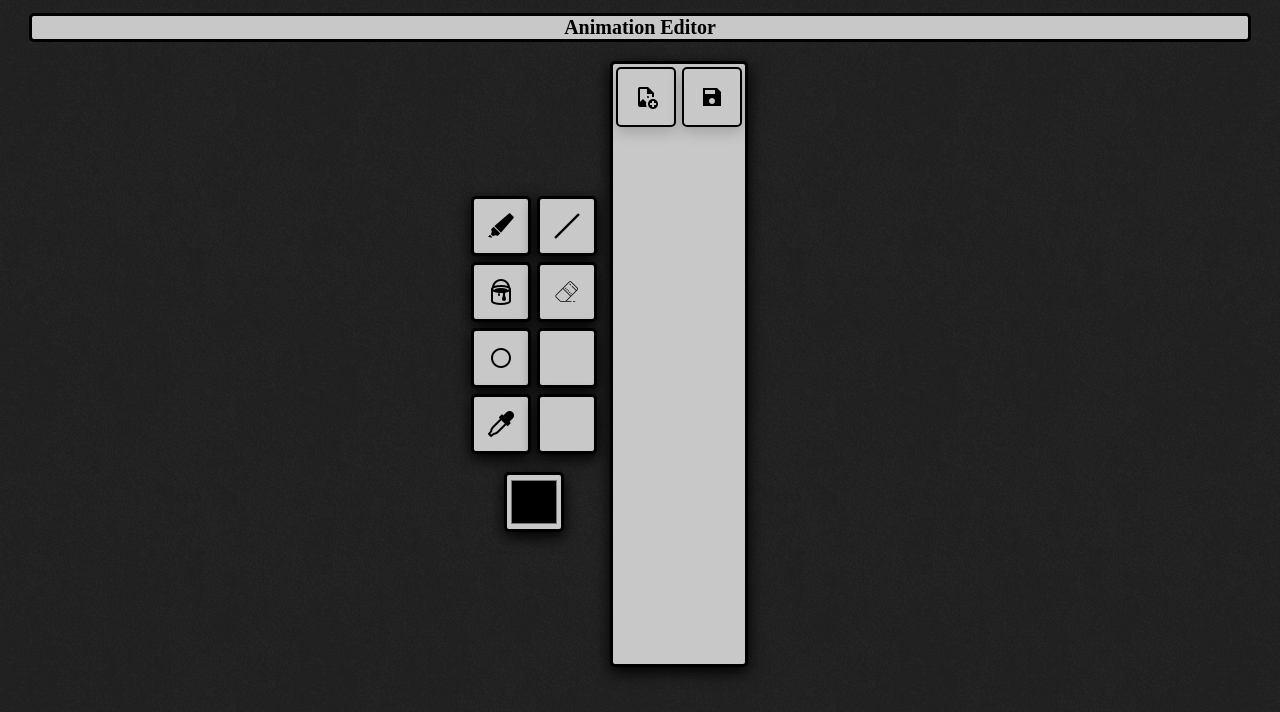
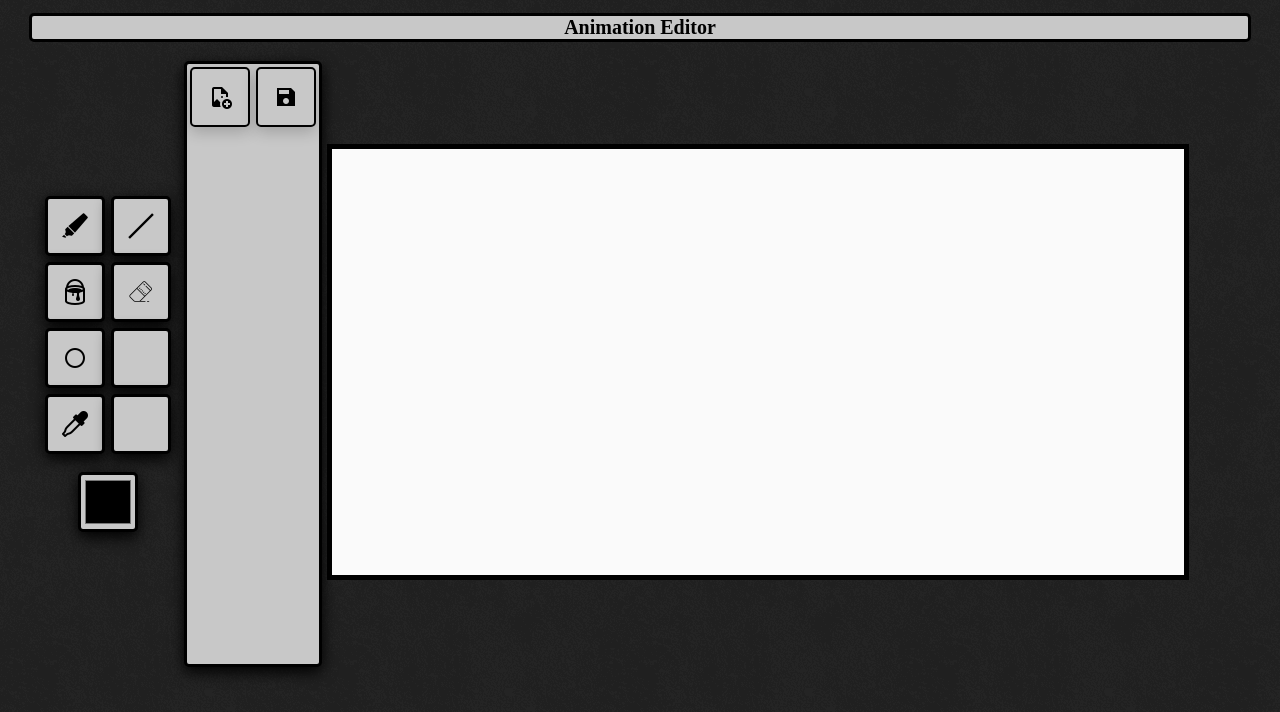
Before and after one commit to cqxg/Free-Animation-Editor, a website built with webpack: page src/public/index.html in a window 1280 px wide. Built offline with nearby package versions, Linux system fonts and the light colour scheme.

Commit message:
feat: add simple canvas workpiece

```diff
--- a/src/public/index.html
+++ b/src/public/index.html
@@ -50,6 +50,10 @@
             </button>
         </section>
 
+        <section class="canvas">
+            <canvas class="canvas__field"></canvas>
+        </section>
+
     </main>
 </body>
 
--- a/src/styles/tools.css
+++ b/src/styles/tools.css
@@ -95,6 +95,16 @@
 	box-shadow: 0 5px 15px 0 rgb(0, 0, 0);
 }
 
+.canvas {
+	width: 70%;
+}
+
+.canvas__field {
+	width: 100%;
+	border: 5px solid rgb(0, 0, 0);
+	background-color: rgb(250, 250, 250);
+}
+
 @media screen and (max-width: 550px) {
 	.tools {
 		width: 70%;
```
